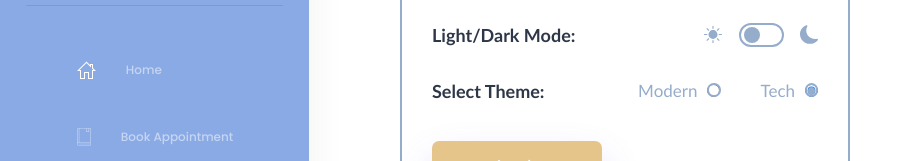
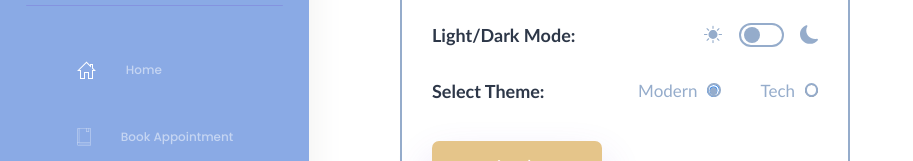
Before and after one commit to nology-tech/Tahiti-Client-Project, a React (Create React App) app: page /settings in a window 1280 px wide. Shown: the part 198-359 px from the top of the page, without its empty margins (0-913 px from the left). Built offline with nearby package versions, Linux system fonts and the light colour scheme.

Commit message:
Completed settings widget

```diff
--- a/src/components/SettingsWidget/SettingsWidget.jsx
+++ b/src/components/SettingsWidget/SettingsWidget.jsx
@@ -46,8 +46,7 @@ const SettingsWidget = () => {
               name="select"
               type="radio"
               onClick={changeToModern}
-              checked="unchecked"
-              value="1"
+              defaultChecked
             />
           </div>
           <div className="theme-tech">
@@ -57,8 +56,6 @@ const SettingsWidget = () => {
               className="selector"
               type="radio"
               onClick={changeToTech}
-              checked="checked"
-              value="2"
             />
           </div>
         </div>
```
